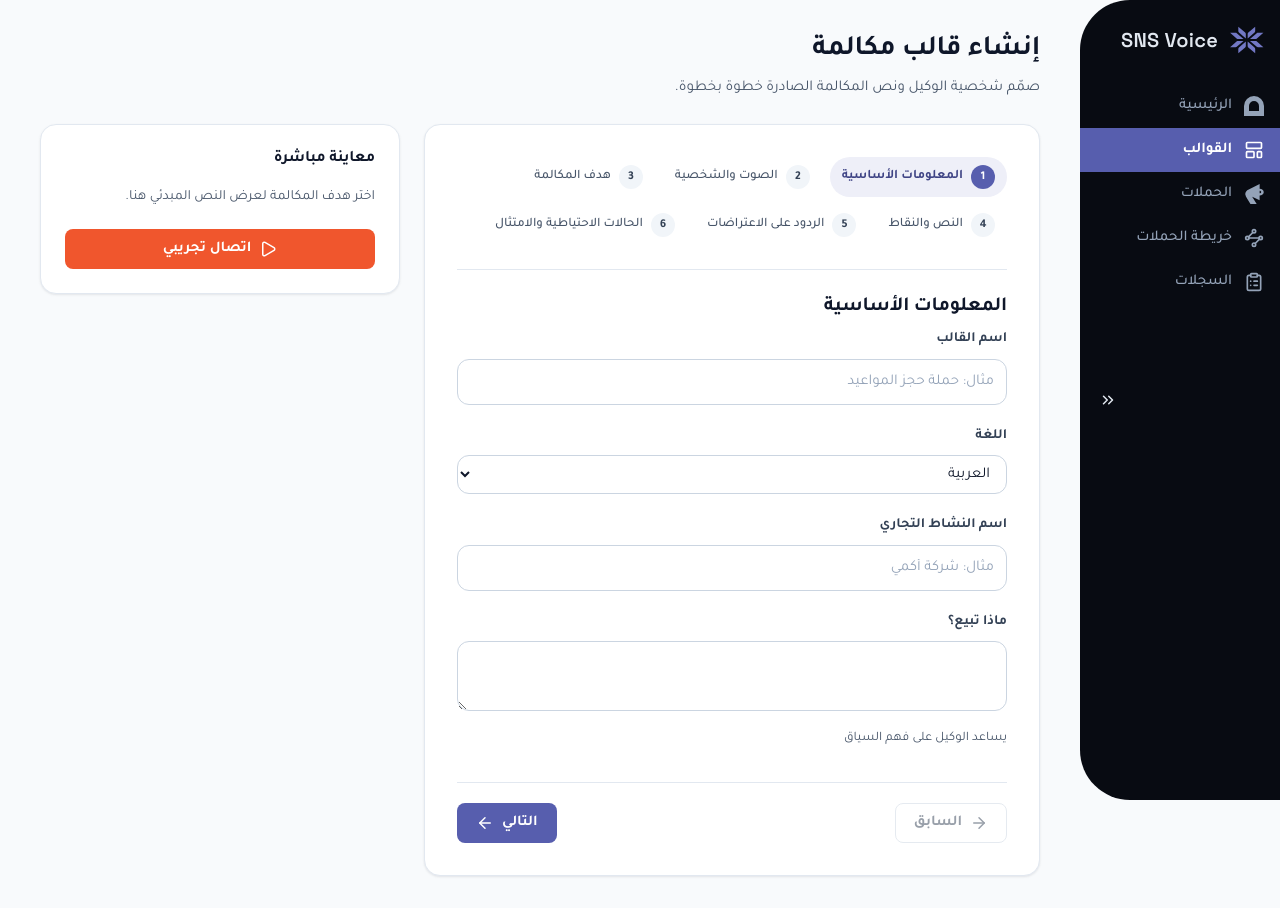
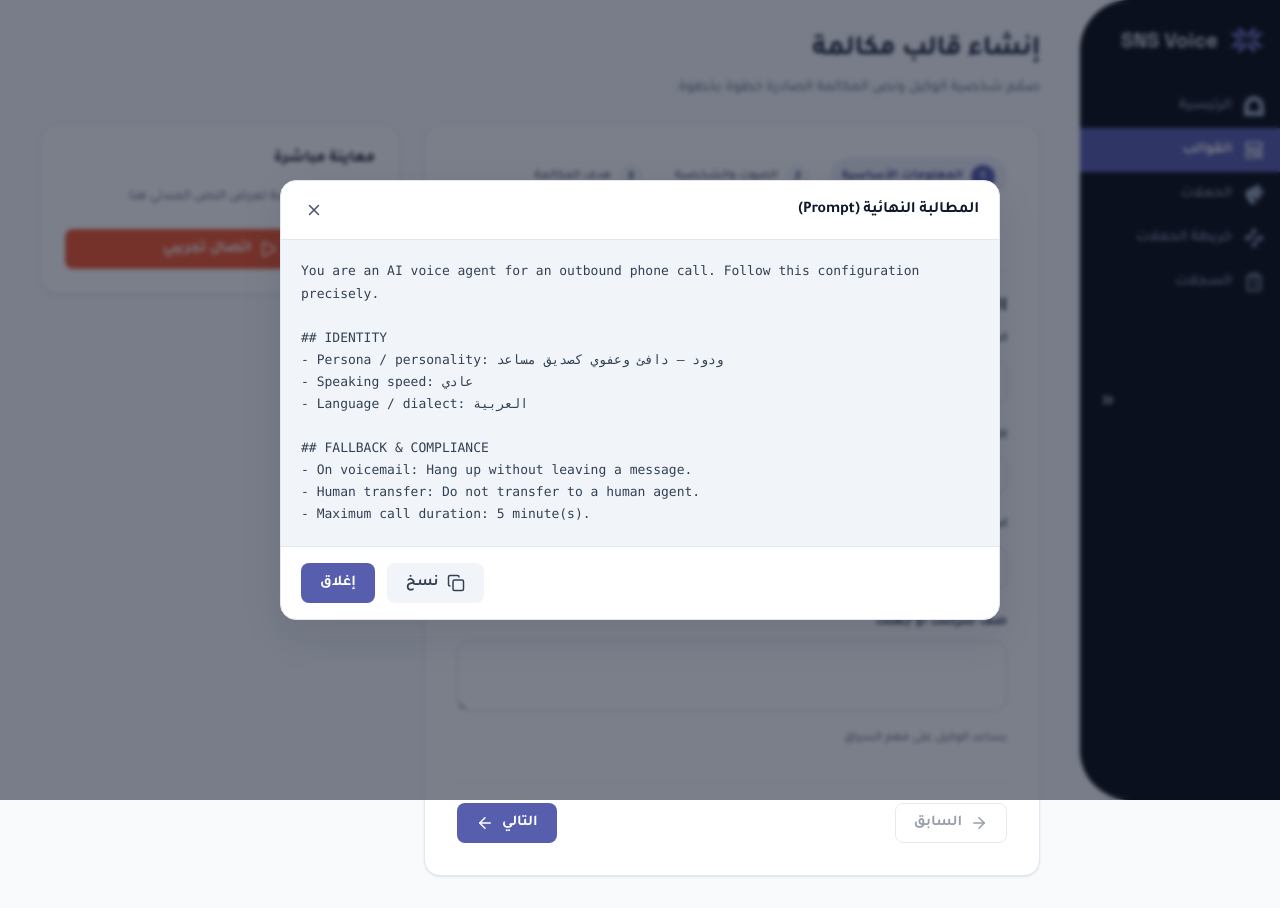
Before and after one commit to DanahAlmalki/SNS-voice-frontend, a React (Vite) app: page /templates/new in a window 1280 px wide. Both pictures are taken after a click on the button "اتصال تجريبي". Built offline with nearby package versions, Linux system fonts and the light colour scheme.

Commit message:
Add LLM prompt builder and preview popup to template wizard

```diff
--- a/src/TemplateWizard.jsx
+++ b/src/TemplateWizard.jsx
@@ -13,6 +13,8 @@ import {
   ClipboardList,
   Gift,
 } from "lucide-react";
+import PromptModal from "./components/PromptModal";
+import { buildPrompt } from "./lib/buildPrompt";
 import "./TemplateWizard.css";
 
 const STEPS = [
@@ -101,6 +103,7 @@ const initialData = {
 export default function TemplateWizard() {
   const [step, setStep] = useState(0);
   const [data, setData] = useState(initialData);
+  const [showPrompt, setShowPrompt] = useState(false);
 
   const set = (patch) => setData((d) => ({ ...d, ...patch }));
 
@@ -181,12 +184,18 @@ export default function TemplateWizard() {
         <aside className="wizard__preview">
           <h3 className="preview__title">معاينة مباشرة</h3>
           <ScriptPreview data={data} />
-          <button className="btn btn--test">
+          <button className="btn btn--test" onClick={() => setShowPrompt(true)}>
             <Play size={16} />
             اتصال تجريبي
           </button>
         </aside>
       </div>
+
+      <PromptModal
+        open={showPrompt}
+        onClose={() => setShowPrompt(false)}
+        prompt={buildPrompt(data)}
+      />
     </div>
   );
 }
@@ -232,7 +241,7 @@ function BasicsStep({ data, set }) {
           placeholder="مثال: شركة أكمي"
         />
       </Field>
-      <Field label="ماذا تبيع؟" hint="يساعد الوكيل على فهم السياق">
+      <Field label="صف شركتك أو جهتك" hint="يساعد الوكيل على فهم السياق">
         <textarea
           value={data.product}
           onChange={(e) => set({ product: e.target.value })}
--- /dev/null
+++ b/src/components/PromptModal.css
@@ -0,0 +1,72 @@
+.modal-overlay {
+  position: fixed;
+  inset: 0;
+  z-index: 1000;
+  display: flex;
+  align-items: center;
+  justify-content: center;
+  padding: var(--sp-4);
+  background: rgba(15, 23, 42, 0.55);
+  backdrop-filter: blur(2px);
+}
+
+.modal {
+  width: min(720px, 100%);
+  max-height: 85vh;
+  display: flex;
+  flex-direction: column;
+  background: var(--surface);
+  border: 1px solid var(--border);
+  border-radius: var(--r-lg);
+  box-shadow: var(--shadow-lg, 0 20px 45px rgba(15, 23, 42, 0.25));
+  overflow: hidden;
+}
+
+.modal__head {
+  display: flex;
+  align-items: center;
+  justify-content: space-between;
+  gap: var(--sp-3);
+  padding: var(--sp-4) var(--sp-5);
+  border-bottom: 1px solid var(--border);
+}
+.modal__title {
+  margin: 0;
+  font-size: 1rem;
+}
+.modal__close {
+  display: inline-flex;
+  align-items: center;
+  justify-content: center;
+  padding: var(--sp-1);
+  border: none;
+  border-radius: var(--r-sm);
+  background: transparent;
+  color: var(--text-muted);
+  cursor: pointer;
+}
+.modal__close:hover {
+  background: var(--surface-muted);
+  color: var(--text);
+}
+
+.modal__body {
+  margin: 0;
+  padding: var(--sp-5);
+  overflow: auto;
+  background: var(--surface-muted);
+  color: var(--text-secondary);
+  font-family: ui-monospace, SFMono-Regular, Menlo, Consolas, monospace;
+  font-size: 0.8125rem;
+  line-height: 1.7;
+  white-space: pre-wrap;
+  word-break: break-word;
+}
+
+.modal__foot {
+  display: flex;
+  justify-content: flex-end;
+  gap: var(--sp-3);
+  padding: var(--sp-4) var(--sp-5);
+  border-top: 1px solid var(--border);
+}
--- /dev/null
+++ b/src/components/PromptModal.jsx
@@ -0,0 +1,57 @@
+import { useEffect, useState } from "react";
+import { X, Copy, Check } from "lucide-react";
+import "./PromptModal.css";
+
+export default function PromptModal({ open, onClose, prompt }) {
+  const [copied, setCopied] = useState(false);
+
+  useEffect(() => {
+    if (!open) return;
+    const onKey = (e) => e.key === "Escape" && onClose();
+    window.addEventListener("keydown", onKey);
+    return () => window.removeEventListener("keydown", onKey);
+  }, [open, onClose]);
+
+  useEffect(() => {
+    if (!open) setCopied(false);
+  }, [open]);
+
+  if (!open) return null;
+
+  const copy = async () => {
+    await navigator.clipboard.writeText(prompt);
+    setCopied(true);
+  };
+
+  return (
+    <div className="modal-overlay" onClick={onClose}>
+      <div
+        className="modal"
+        role="dialog"
+        aria-modal="true"
+        onClick={(e) => e.stopPropagation()}
+      >
+        <header className="modal__head">
+          <h3 className="modal__title">المطالبة النهائية (Prompt)</h3>
+          <button className="modal__close" onClick={onClose} aria-label="إغلاق">
+            <X size={18} />
+          </button>
+        </header>
+
+        <pre className="modal__body" dir="ltr">
+          {prompt}
+        </pre>
+
+        <footer className="modal__foot">
+          <button className="btn btn--subtle" onClick={copy}>
+            {copied ? <Check size={16} /> : <Copy size={16} />}
+            {copied ? "تم النسخ" : "نسخ"}
+          </button>
+          <button className="btn btn--primary" onClick={onClose}>
+            إغلاق
+          </button>
+        </footer>
+      </div>
+    </div>
+  );
+}
```
Also changed, not shown: src/lib/buildPrompt.js (added).
